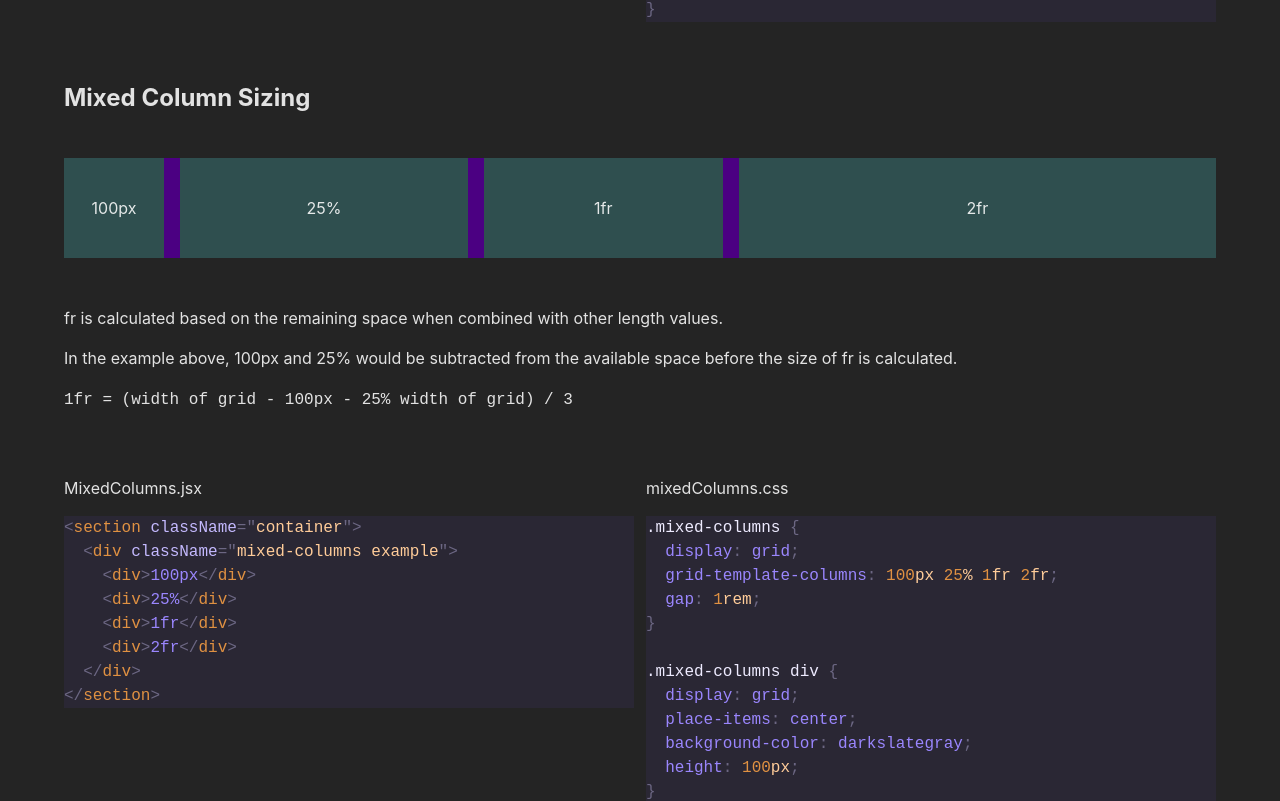
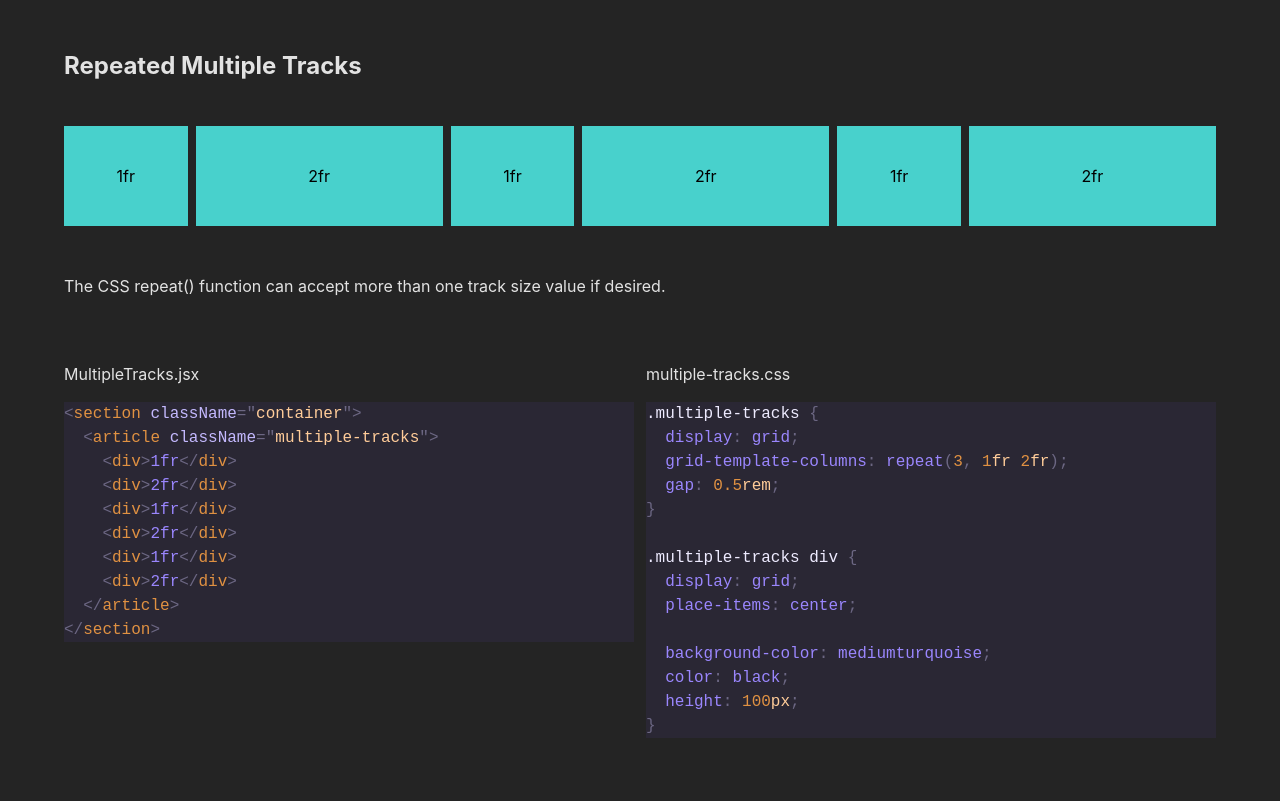
Before and after one commit to angeliquerivera/my-first-grid, a React (Vite) app: page / in a window 1280 px wide. Shown: the part 1818-2619 px from the top of the page. Built offline with nearby package versions, Linux system fonts and the light colour scheme.

Commit message:
feat: add RepeatMultipleTracks component and example code

```diff
--- a/src/App.jsx
+++ b/src/App.jsx
@@ -4,6 +4,7 @@ import TicTacToe from "./components/sections/TicTacToe";
 import MixedColumns from "./components/sections/MixedColumns";
 import Sidebar from "./components/sections/Sidebar";
 import Pancake from "./components/sections/Pancake";
+import RepeatMultipleTracks from "./components/sections/RepeatMultipleTracks";
 
 export default function App() {
   return (
@@ -11,6 +12,7 @@ export default function App() {
       <Header />
       <Eggplant />
       <TicTacToe />
+      <RepeatMultipleTracks />
       <MixedColumns />
       <Sidebar />
       <Pancake />
--- a/src/components/sections/Eggplant.jsx
+++ b/src/components/sections/Eggplant.jsx
@@ -24,7 +24,7 @@ export default function Eggplant() {
           <HighlightedCode
             exampleCode={eggplant_css}
             codeLang={"css"}
-            codeLabel={"Eggplant.css"}
+            codeLabel={"eggplant.css"}
           />
         </CodeWrapper>
       </section>
--- /dev/null
+++ b/src/components/sections/RepeatMultipleTracks.jsx
@@ -0,0 +1,45 @@
+import CodeWrapper from "../helpers/CodeWrapper";
+import HighlightedCode from "../helpers/HighlightedCode";
+import {
+  multipleTracks_jsx,
+  multipleTracks_css,
+} from "../../sample-code/ex-multiple-tracks";
+export default function RepeatMultipleTracks() {
+  return (
+    <article>
+      <header className="container">
+        <h2>Repeated Multiple Tracks</h2>
+      </header>
+      <section className="container">
+        <article className="multiple-tracks">
+          <div>1fr</div>
+          <div>2fr</div>
+          <div>1fr</div>
+          <div>2fr</div>
+          <div>1fr</div>
+          <div>2fr</div>
+        </article>
+      </section>
+      <section className="container">
+        <p>
+          The CSS{` repeat() `}function can accept more than one track size
+          value if desired.
+        </p>
+      </section>
+      <section className="container">
+        <CodeWrapper sections={2}>
+          <HighlightedCode
+            exampleCode={multipleTracks_jsx}
+            codeLang={`jsx`}
+            codeLabel={`MultipleTracks.jsx`}
+          />
+          <HighlightedCode
+            exampleCode={multipleTracks_css}
+            codeLang={`css`}
+            codeLabel={`multiple-tracks.css`}
+          />
+        </CodeWrapper>
+      </section>
+    </article>
+  );
+}
--- /dev/null
+++ b/src/sample-code/ex- multiple-tracks.js
@@ -0,0 +1 @@
+export const
--- /dev/null
+++ b/src/sample-code/ex-multiple-tracks.js
@@ -0,0 +1,25 @@
+export const multipleTracks_jsx = `<section className="container">
+  <article className="multiple-tracks">
+    <div>1fr</div>
+    <div>2fr</div>
+    <div>1fr</div>
+    <div>2fr</div>
+    <div>1fr</div>
+    <div>2fr</div>
+  </article>
+</section>`;
+
+export const multipleTracks_css = `.multiple-tracks {
+  display: grid;
+  grid-template-columns: repeat(3, 1fr 2fr);
+  gap: 0.5rem;
+}
+
+.multiple-tracks div {
+  display: grid;
+  place-items: center;
+
+  background-color: mediumturquoise;
+  color: black;
+  height: 100px;
+}`;
--- a/src/styles/examples.css
+++ b/src/styles/examples.css
@@ -1,7 +1,9 @@
 .example {
   background-color: indigo;
 }
-
+/*******************************
+ * Eggplant.jsx
+ ******************************/
 .true-center {
   display: grid;
   place-items: center;
@@ -9,8 +11,12 @@
   font-size: 3rem;
 }
 
+/*******************************
+ * TicTacToe.jsx
+ ******************************/
 .tic-tac-toe {
   display: grid;
+  height: 600px;
   grid-template-columns: repeat(3, 1fr);
   grid-template-rows: repeat(3, 1fr);
   gap: 1rem;
@@ -18,12 +24,32 @@
 
 .tic-tac-toe div {
   background-color: darkred;
-  height: 200px;
 
   display: grid;
   place-items: center;
 }
 
+/*******************************
+ * RepeatedMultipleTracks.jsx
+ ******************************/
+.multiple-tracks {
+  display: grid;
+  grid-template-columns: repeat(3, 1fr 2fr);
+  gap: 0.5rem;
+}
+
+.multiple-tracks div {
+  display: grid;
+  place-items: center;
+
+  background-color: mediumturquoise;
+  color: black;
+  height: 100px;
+}
+
+/*******************************
+ * MixedColumns.jsx
+ ******************************/
 .mixed-columns {
   display: grid;
   grid-template-columns: 100px 25% 1fr 2fr;
@@ -37,6 +63,9 @@
   height: 100px;
 }
 
+/*******************************
+ * Sidebar.jsx
+ ******************************/
 .sidebar {
   display: grid;
   grid-template-columns: minmax(150px, 25%) 1fr;
@@ -56,6 +85,9 @@
   background-color: palevioletred;
 }
 
+/*******************************
+ * Pancake.jsx
+ ******************************/
 .pancake {
   display: grid;
   grid-template-rows: auto 1fr auto;
```
